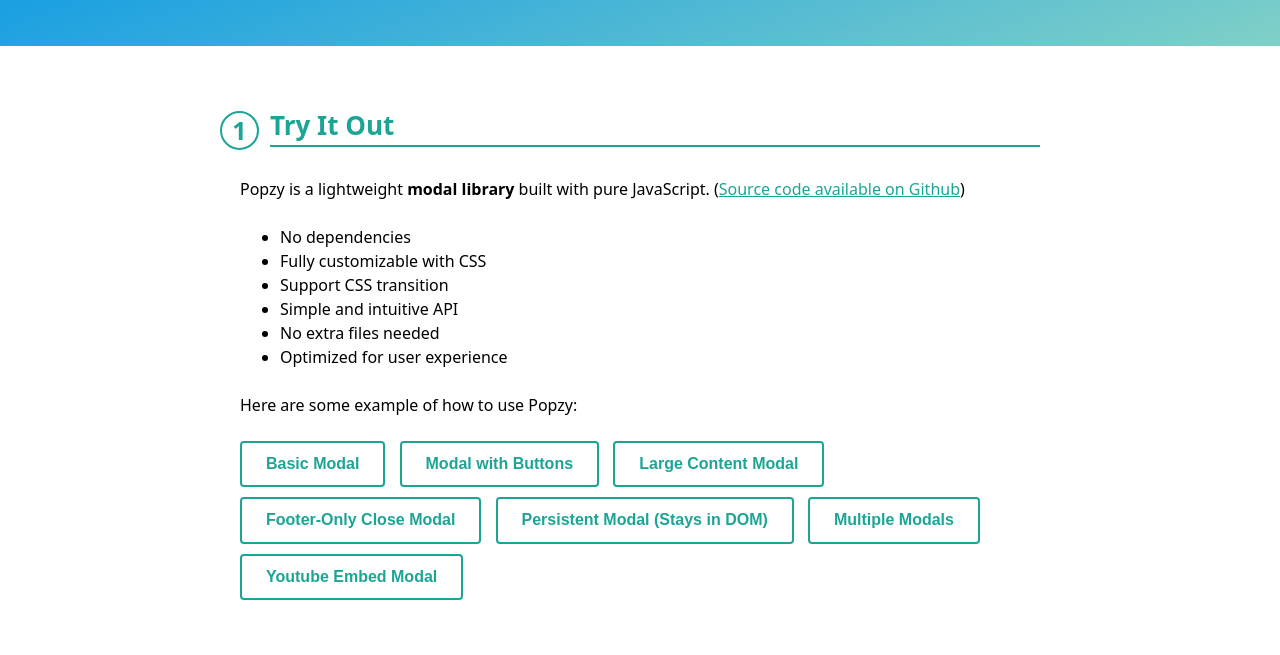
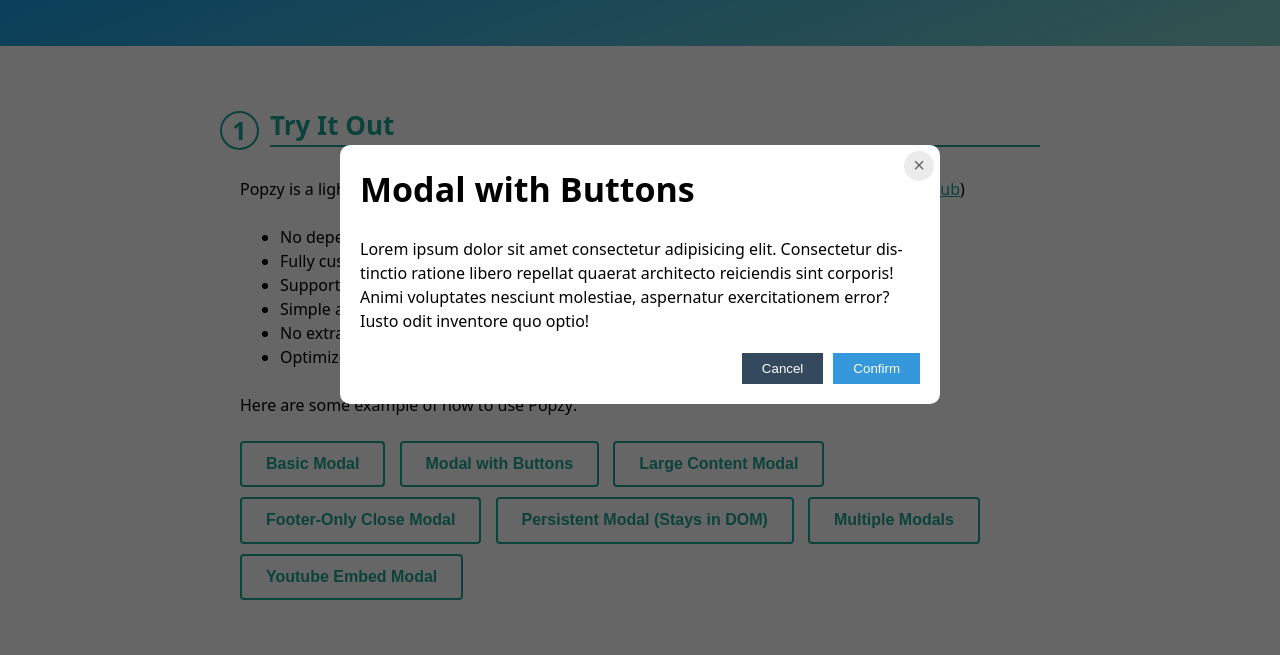
Before and after one commit to Zung752003/popzy, a website: page index.html in a window 1280 px wide. Both pictures are taken after a click on the button "Modal with Buttons". Shown: the part 126-781 px from the top of the page. Drawn offline with Linux system fonts and the light colour scheme; files that its build step writes are made by us from their sources.

Commit message:
Complete demo for Popzy

```diff
--- a/index.html
+++ b/index.html
@@ -92,15 +92,14 @@
         <p>Include the Popzy JavaScript file in your project:</p>
 
         <pre
-            class="html"><code>&lt;script src=&quot;https://cdn.jsdelivr.net/gh/zung752003/popzy/popzy.min.js&quot;&gt;&lt;/script&gt;</code>
+            class="html"><code>&lt;script src=&quot;https://cdn.jsdelivr.net/gh/zung752003/popzy@v.1.0.0/popzy.min.js&quot;&gt;&lt;/script&gt;</code>
         </pre>
 
         <p>Optionally, include the Popzy CSS file for default styling:</p>
 
-        <pre class="html"><code>&lt;link
-                        rel=&quot;stylesheet&quot;
-                        href=&quot;https://cdn.jsdelivr.net/gh/zung752003/popzy/popzy.min.css&quot;
-                    &gt;</code></pre>
+        <pre
+            class="html"><code>&lt;script src=&quot;https://cdn.jsdelivr.net/gh/zung752003/popzy@v.1.0.0/popzy.min.css&quot;&gt;&lt;/script&gt;</code>
+                </pre>
 
         <p>
             You can explore the list of CSS classes used by Popzy in the
@@ -414,18 +413,112 @@
         //highlight code
         hljs.initHighlightingOnLoad();
 
-        //Modal samples
-        const modalBtn = document.querySelector(".js-popzy-modal-1");
+        //Basic Modal
+        const modal1Btn = document.querySelector(".js-popzy-modal-1");
         const modal1 = new Popzy({
-            //enableScrollLock: false,
             content: `
                 <h1>Basic Modal</h1>
                 <p>Lorem ipsum dolor sit amet consectetur adipisicing elit. Consectetur distinctio ratione libero repellat quaerat architecto reiciendis sint corporis! Animi voluptates nesciunt molestiae, aspernatur exercitationem error? Iusto odit inventore quo optio!</p>
             `,
         });
 
-        modalBtn.onclick = () => {
-            modal1.open()
+        modal1Btn.onclick = () => {
+            modal1.open();
+        };
+
+        //Modal with Buttons
+        const modal2Btn = document.querySelector(".js-popzy-modal-2");
+        const modal2 = new Popzy({
+            content: `
+                <h1>Modal with Buttons</h1>
+                <p>Lorem ipsum dolor sit amet consectetur adipisicing elit. Consectetur distinctio ratione libero repellat quaerat architecto reiciendis sint corporis! Animi voluptates nesciunt molestiae, aspernatur exercitationem error? Iusto odit inventore quo optio!</p>
+            `,
+            footer: true,
+        });
+
+        modal2.addFooterButton("Cancel", "modal-btn", () => {
+            modal2.close();
+        });
+        modal2.addFooterButton("Confirm", "modal-btn primary", () => {
+            console.log("something....");
+            modal2.close();
+        });
+        modal2Btn.onclick = () => {
+            modal2.open();
+        };
+
+        //Large Content Modal
+        const modal3Btn = document.querySelector(".js-popzy-modal-3");
+        const modal3 = new Popzy({
+            content: `
+                <h1>Large Content Modal</h1>
+                <p>Lorem ipsum dolor sit amet consectetur adipisicing elit. Consectetur distinctio ratione libero repellat quaerat architecto reiciendis sint corporis! Animi voluptates nesciunt molestiae, aspernatur exercitationem error? Iusto odit inventore quo optio!</p>
+
+                <p>Lorem ipsum dolor sit amet consectetur adipisicing elit. Consectetur distinctio ratione libero repellat quaerat architecto reiciendis sint corporis! Animi voluptates nesciunt molestiae, aspernatur exercitationem error? Iusto odit inventore quo optio!</p>
+
+                <p>Lorem ipsum dolor sit amet consectetur adipisicing elit. Consectetur distinctio ratione libero repellat quaerat architecto reiciendis sint corporis! Animi voluptates nesciunt molestiae, aspernatur exercitationem error? Iusto odit inventore quo optio!</p>
+
+            `,
+        });
+
+        modal3Btn.onclick = () => {
+            modal3.open();
+        }
+
+        //Footer-Only Close Modal
+        const modal4Btn = document.querySelector(".js-popzy-modal-4");
+        const modal4 = new Popzy({
+            content: `
+                <h1>Footer-Only Close Modal</h1>
+                <p>Lorem ipsum dolor sit amet consectetur adipisicing elit. Consectetur distinctio ratione libero repellat quaerat architecto reiciendis sint corporis! Animi voluptates nesciunt molestiae, aspernatur exercitationem error? Iusto odit inventore quo optio!</p>
+            `,
+            footer: true,
+            closeMethods: [],
+        });
+
+        modal4.addFooterButton("Close", "modal-btn", () => {
+            modal4.close();
+        })
+        modal4Btn.onclick = () => {
+            modal4.open();
+        }
+
+        //Persistent Modal
+        const modal5Btn = document.querySelector(".js-popzy-modal-5");
+        const modal5 = new Popzy({
+            content: `
+                <h1>Persistent Modal</h1>
+                <p>Lorem ipsum dolor sit amet consectetur adipisicing elit. Consectetur distinctio ratione libero repellat quaerat architecto reiciendis sint corporis! Animi voluptates nesciunt molestiae, aspernatur exercitationem error? Iusto odit inventore quo optio!</p>
+            `,
+            destroyOnClose: false,
+        });
+
+        modal5Btn.onclick = () => {
+            modal5.open()
+        }
+
+        //Multiple Modals
+        const modal6Btn = document.querySelector(".js-popzy-modal-6");
+        const modal6 = new Popzy({
+            content: `
+                <h1>Multiple Modals</h1>
+                <p>Lorem ipsum dolor sit amet consectetur adipisicing elit. Consectetur distinctio ratione libero repellat quaerat architecto reiciendis sint corporis! Animi voluptates nesciunt molestiae, aspernatur exercitationem error? Iusto odit inventore quo optio!</p>
+                <button class="btn" onclick="modal1.open()">Open Basic Modal</button>
+            `,
+        });
+
+        modal6Btn.onclick = () => {
+            modal6.open()
+        }
+
+        //Youtube Embed Modal
+        const modal7Btn = document.querySelector(".js-popzy-modal-7");
+        const modal7 = new Popzy({
+            content: `<iframe width="560" height="315" src="https://www.youtube.com/embed/abPmZCZZrFA?si=GAdYrCasuFTDVfhx" title="YouTube video player" frameborder="0" allow="accelerometer; autoplay; clipboard-write; encrypted-media; gyroscope; picture-in-picture; web-share" referrerpolicy="strict-origin-when-cross-origin" allowfullscreen></iframe>`,
+        });
+
+        modal7Btn.onclick = () => {
+            modal7.open()
         }
     </script>
 </body>
--- a/src/popzy.js
+++ b/src/popzy.js
@@ -164,7 +164,7 @@
     if(this.opt.enableScrollLock){
         const target = this.opt.scrollLockTarget();
 
-        if(this._hasScrollBar(target)){
+        if(Popzy.elements.length === 1 && this._hasScrollBar(target)){
             target.classList.add("popzy--no-scroll");
             const targetPadRight = parseInt(getComputedStyle(target).paddingRight);
             target.style.paddingRight = targetPadRight + this._getScrollbarWidth() + "px";
```
Also changed, not shown: popzy.min.js. Lines whose indentation alone changed are shown as unchanged.
